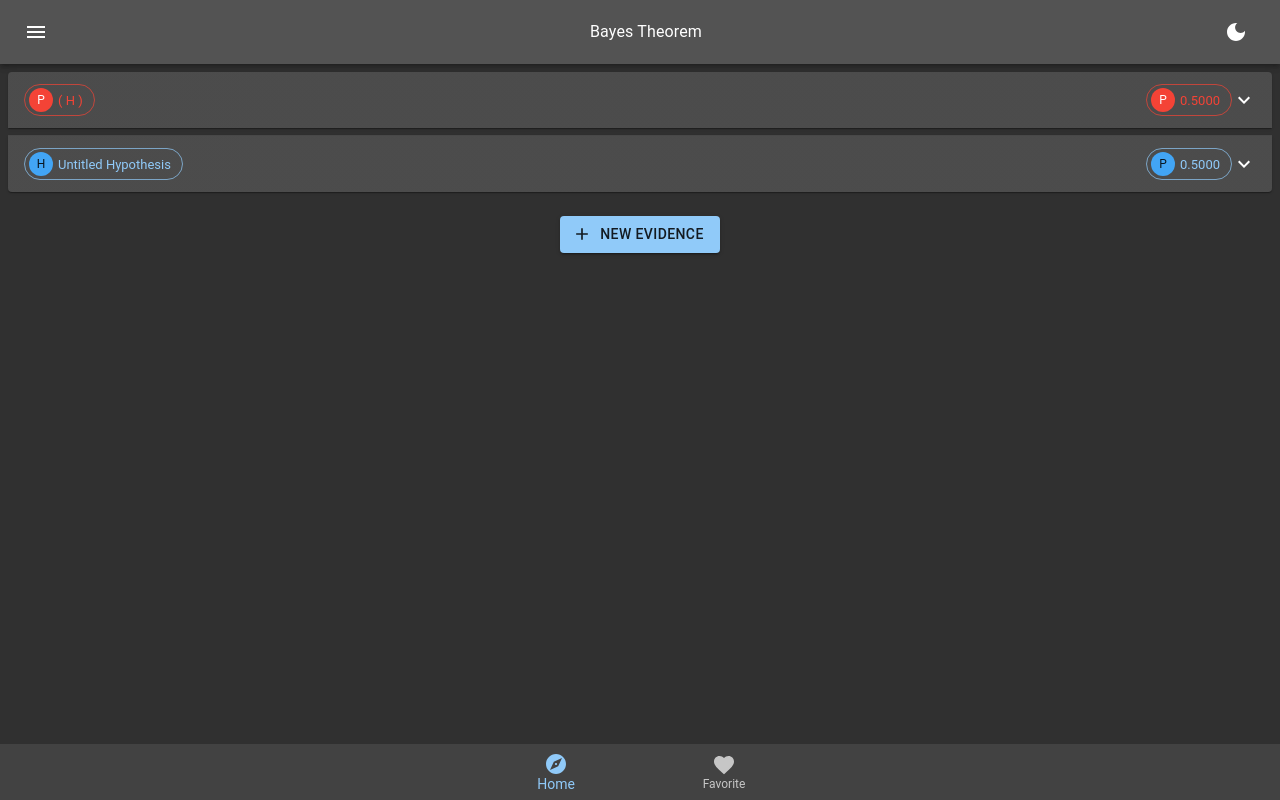
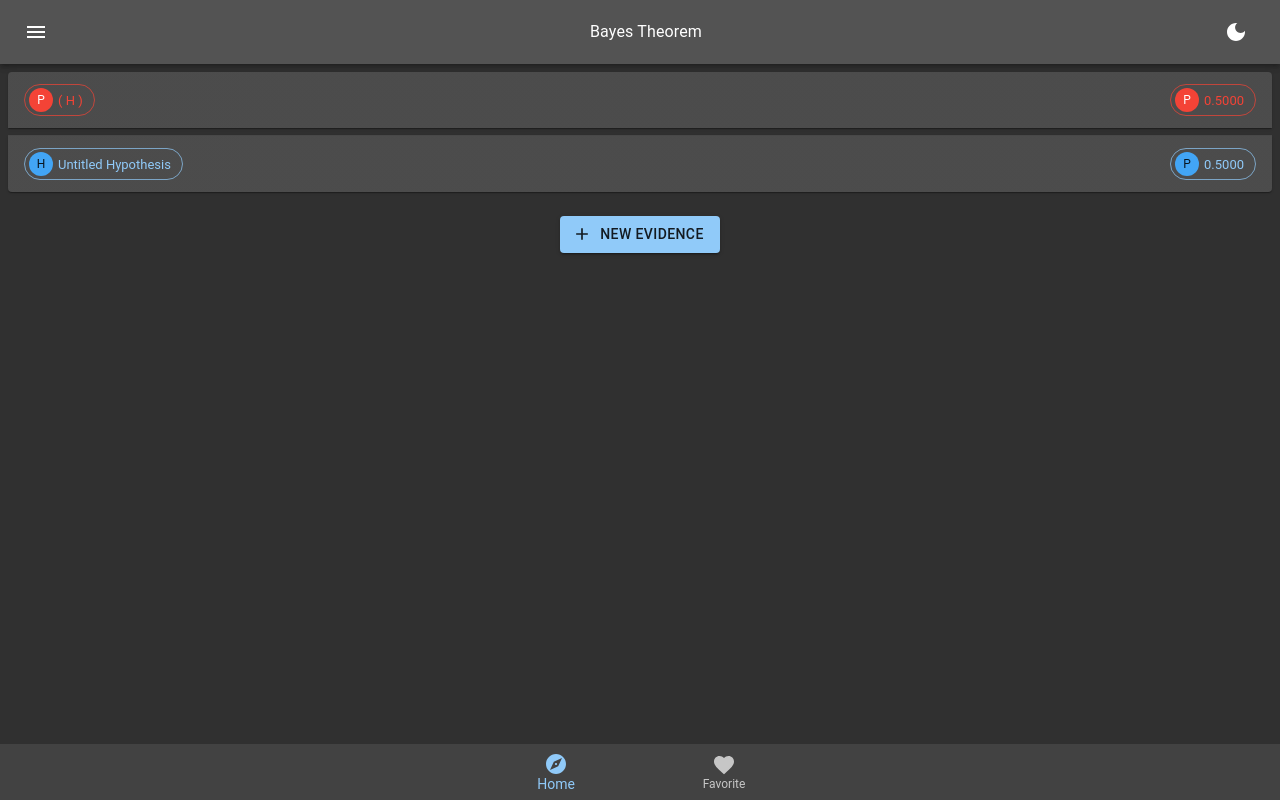
Before and after one commit to quantumsnowball/bayes-domain, a Next.js app: page / in a window 1280 px wide. Built offline with nearby package versions, Linux system fonts and the light colour scheme.

Commit message:
layout: improved center alignment

```diff
--- a/components/Pages/Home/EvidenceCard/index.tsx
+++ b/components/Pages/Home/EvidenceCard/index.tsx
@@ -1,5 +1,5 @@
-import { Avatar, Button, } from "@mui/material"
-import ClearIcon from '@mui/icons-material/Clear'
+import { Avatar, IconButton, } from "@mui/material"
+import DeleteIcon from '@mui/icons-material/Delete'
 import { useDispatch } from "react-redux"
 import { contentActions } from "../../../../redux/slices/contentSlice"
 import TitlePrompt from "./TitlePrompt"
@@ -39,16 +39,15 @@ function EvidenceCard({ i }: EvidenceCardProps) {
         variant: 'outlined'
       }}
       expandedActionComponent={
-        <Button
+        <IconButton
           color="error"
           size='small'
-          startIcon={<ClearIcon />}
           onClick={e => {
             e.stopPropagation()
             dispatch(contentActions.removeEvidence(i))
           }}>
-          Remove
-        </Button>
+          <DeleteIcon />
+        </IconButton>
       }
     >
       <TitlePrompt i={i} />
--- a/components/Pages/Home/share/Section.tsx
+++ b/components/Pages/Home/share/Section.tsx
@@ -7,7 +7,6 @@ import {
   Chip,
   ChipProps
 } from "@mui/material";
-import ExpandMoreIcon from '@mui/icons-material/ExpandMore'
 import { FC, ReactElement, useState } from "react";
 
 
@@ -37,7 +36,7 @@ export const Section: FC<SectionProps> = ({
       onChange={(_, isExpanded) => setExpanded(isExpanded)}
       {...otherProps}
     >
-      <AccordionSummary expandIcon={<ExpandMoreIcon />} >
+      <AccordionSummary  >
         <Box
           sx={{
             flex: 1,
```
